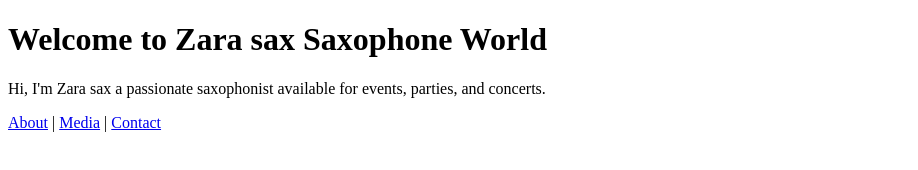
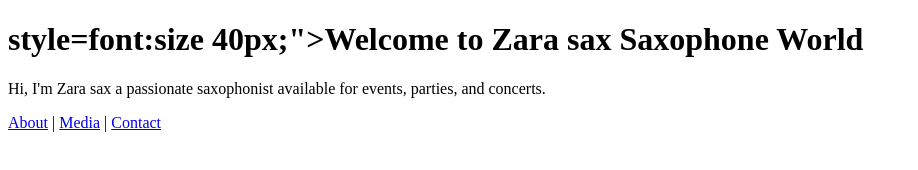
Before and after one commit to ColePalmer001/Zara_sax-website-, a plain HTML site: page index.html in a window 1280 px wide. Shown: the whole page, without its empty margins (0-918 px from the left). Drawn offline with Linux system fonts and the light colour scheme.

Commit message:
Update index.html

```diff
--- a/index.html
+++ b/index.html
@@ -4,7 +4,7 @@
   <title>Zara sax- Saxophonist</title>
 </head>
 <body>
-  <h1>Welcome to Zara sax Saxophone World</h1>
+  <h1>style=font:size 40px;">Welcome to Zara sax Saxophone World</h1>
   <p>Hi, I'm Zara sax a passionate saxophonist available for events, parties, and concerts.</p>
   <nav>
     <a href="about.html">About</a> |
```
